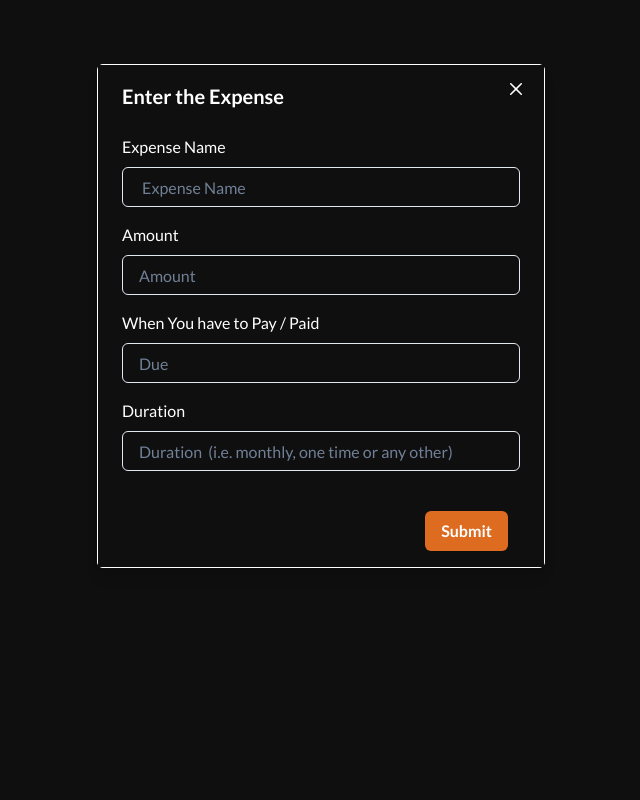
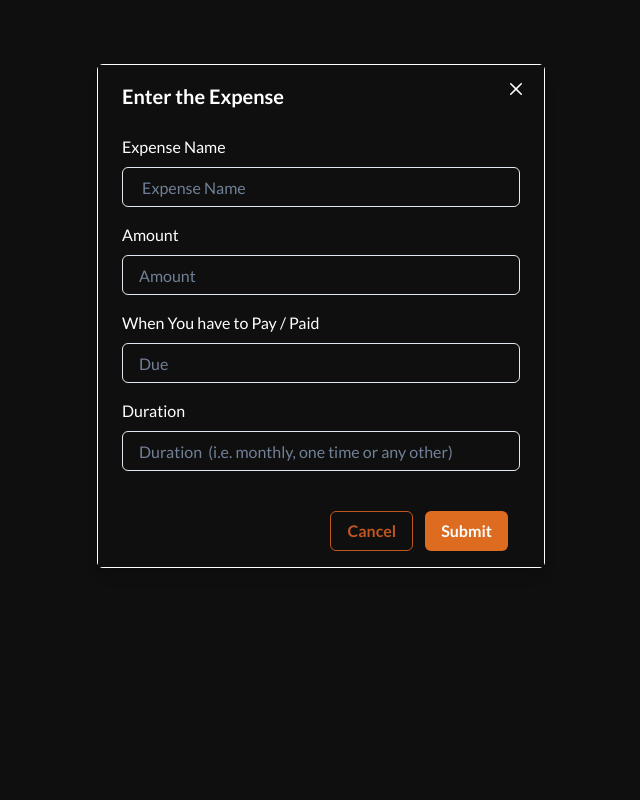
Before and after one commit to rz03/expense-tracker, a React (Create React App) app: page /home in a window 1280 px wide. Both pictures are taken after a click on the button "Add Expense". Shown: the top 800 px of the page, without its empty margins (319-959 px from the left). Built offline with nearby package versions, Linux system fonts and the light colour scheme.

Commit message:
fetching data from context

```diff
--- a/package.json
+++ b/package.json
@@ -15,6 +15,7 @@
     "react-dom": "^18.2.0",
     "react-router-dom": "^6.14.2",
     "react-scripts": "5.0.1",
+    "uuid": "^9.0.0",
     "web-vitals": "^2.1.4"
   },
   "scripts": {
--- a/src/Components/ExpenseCard.jsx
+++ b/src/Components/ExpenseCard.jsx
@@ -13,7 +13,7 @@ import {
   Button,
 } from "@chakra-ui/react";
 
-export const ExpenseCard = () => {
+export const ExpenseCard = (props) => {
   return (
     <Popover>
       <PopoverTrigger>
@@ -32,8 +32,8 @@ export const ExpenseCard = () => {
             fontSize="2xl"
             px="3"
           >
-            <Text>Rent</Text>
-            <Text>₹5000</Text>
+            <Text>{props.name}</Text>
+            <Text>₹{props.cost}</Text>
           </Wrap>
           <Wrap
             justify="space-between"
--- a/src/Components/ExpenseList.jsx
+++ b/src/Components/ExpenseList.jsx
@@ -1,18 +1,26 @@
-import React from "react";
+import React, { useContext } from "react";
 import { ExpenseCard } from "./ExpenseCard";
 import { SimpleGrid, Text } from "@chakra-ui/react";
+import { AppContext } from "../Context/AppContext";
 
 export const ExpenseList = () => {
+  const { expenses } = useContext(AppContext);
+
   return (
     <SimpleGrid>
       <Text fontSize="xl" fontWeight="light" px="6" py="4">
         Recent Expenses
       </Text>
-      <ExpenseCard />
-      <ExpenseCard />
-      <ExpenseCard />
-      <ExpenseCard />
-      <ExpenseCard />
+      {expenses.map((expense) => {
+        return (
+          <ExpenseCard
+            key={expense.id}
+            id={expense.id}
+            name={expense.name}
+            cost={expense.cost}
+          />
+        );
+      })}
     </SimpleGrid>
   );
 };
--- a/src/Components/Navbar.jsx
+++ b/src/Components/Navbar.jsx
@@ -1,4 +1,4 @@
-import React from "react";
+import React, { useContext, useState } from "react";
 import {
   Heading,
   WrapItem,
@@ -23,9 +23,31 @@ import {
   PopoverContent,
 } from "@chakra-ui/react";
 import { useDisclosure } from "@chakra-ui/react";
+import { AppContext } from "../Context/AppContext";
+import { v4 as uuidv4 } from "uuid";
 
 export const Navbar = () => {
+  const { dispatch } = useContext(AppContext);
+
+  const [name, setName] = useState("");
+  const [cost, setCost] = useState("");
   const { isOpen, onOpen, onClose } = useDisclosure();
+
+  const handleSubmit = (event) => {
+    event.preventDefault();
+    // console.log(name, cost);
+
+    const expense = {
+      id: uuidv4(),
+      name: name,
+      cost: parseInt(cost),
+    };
+
+    dispatch({
+      type: "ADD_EXPENSE",
+      payload: expense,
+    });
+  };
 
   return (
     <Wrap justify="space-between" align="center" px="6" pt="4" pb="7">
@@ -40,17 +62,28 @@ export const Navbar = () => {
       <Modal isOpen={isOpen} onClose={onClose}>
         <ModalOverlay />
         <ModalContent border="1px solid white">
+          <form onSubmit={handleSubmit}>
             <ModalHeader>Enter the Expense</ModalHeader>
             <ModalCloseButton />
             <ModalBody pb={6}>
               <FormControl>
                 <FormLabel>Expense Name</FormLabel>
-              <Input placeholder=" Expense Name" />
+                <Input
+                  placeholder=" Expense Name"
+                  required="required"
+                  type="text"
+                  onChange={(event) => setName(event.target.value)}
+                />
               </FormControl>
 
               <FormControl mt={4}>
                 <FormLabel>Amount</FormLabel>
-              <Input placeholder="Amount" />
+                <Input
+                  placeholder="Amount"
+                  required="required"
+                  type="text"
+                  onChange={(event) => setCost(event.target.value)}
+                />
               </FormControl>
 
               <FormControl mt={4}>
@@ -63,10 +96,24 @@ export const Navbar = () => {
               </FormControl>
             </ModalBody>
             <ModalFooter>
-            <Button colorScheme="orange" mr={3} onClick={onClose}>
+              <Button
+                colorScheme="orange"
+                mr={3}
+                variant="outline"
+                onClick={onClose}
+              >
+                Cancel
+              </Button>
+              <Button
+                colorScheme="orange"
+                mr={3}
+                type="submit"
+                onClick={onClose}
+              >
                 Submit
               </Button>
             </ModalFooter>
+          </form>
         </ModalContent>
       </Modal>
 
--- a/src/Components/Total.jsx
+++ b/src/Components/Total.jsx
@@ -1,7 +1,13 @@
-import React from "react";
+import React, { useContext } from "react";
 import { Wrap, Text, Flex } from "@chakra-ui/react";
+import { AppContext } from "../Context/AppContext";
 
 export const Total = () => {
+  const { expenses } = useContext(AppContext);
+
+  const totalExpense = expenses.reduce((total, item) => {
+    return (total += item.cost);
+  }, 0);
   return (
     <Flex p="6" mt="4" flexDirection="column" align="center">
       <Wrap align="center">
@@ -10,7 +16,7 @@ export const Total = () => {
         </Text>
       </Wrap>
       <Wrap align="center">
-        <Text fontSize="6xl">₹5000</Text>
+        <Text fontSize="6xl">₹{totalExpense}</Text>
       </Wrap>
     </Flex>
   );
--- /dev/null
+++ b/src/Context/AppContext.jsx
@@ -0,0 +1,37 @@
+import { createContext, useReducer } from "react";
+
+const AppReducer = (state, action) => {
+  switch (action.type) {
+    case "ADD_EXPENSE":
+      return {
+        expenses: [...state.expenses, action.payload],
+      };
+    default:
+      return state;
+  }
+};
+
+const initialState = {
+  expenses: [
+    { id: 12, name: "shopping", cost: 4000 },
+    { id: 13, name: "holiday", cost: 10000 },
+    { id: 14, name: "car service", cost: 1000 },
+  ],
+};
+
+export const AppContext = createContext();
+
+export const AppContextProvider = (props) => {
+  const [state, dispatch] = useReducer(AppReducer, initialState);
+
+  return (
+    <AppContext.Provider
+      value={{
+        expenses: state.expenses,
+        dispatch,
+      }}
+    >
+      {props.children}
+    </AppContext.Provider>
+  );
+};
--- a/src/index.js
+++ b/src/index.js
@@ -3,13 +3,16 @@ import ReactDOM from "react-dom/client";
 import App from "./App";
 import { ChakraProvider } from "@chakra-ui/react";
 import { BrowserRouter } from "react-router-dom";
+import { AppContextProvider } from "./Context/AppContext";
 
 const root = ReactDOM.createRoot(document.getElementById("root"));
 root.render(
   <React.StrictMode>
     <ChakraProvider>
       <BrowserRouter>
-        <App />
+        <AppContextProvider>
+          <App />
+        </AppContextProvider>
       </BrowserRouter>
     </ChakraProvider>
   </React.StrictMode>
```
Also changed, not shown: 1 other file (tests, documents, lock files or other folders). Lines whose indentation alone changed are shown as unchanged.
